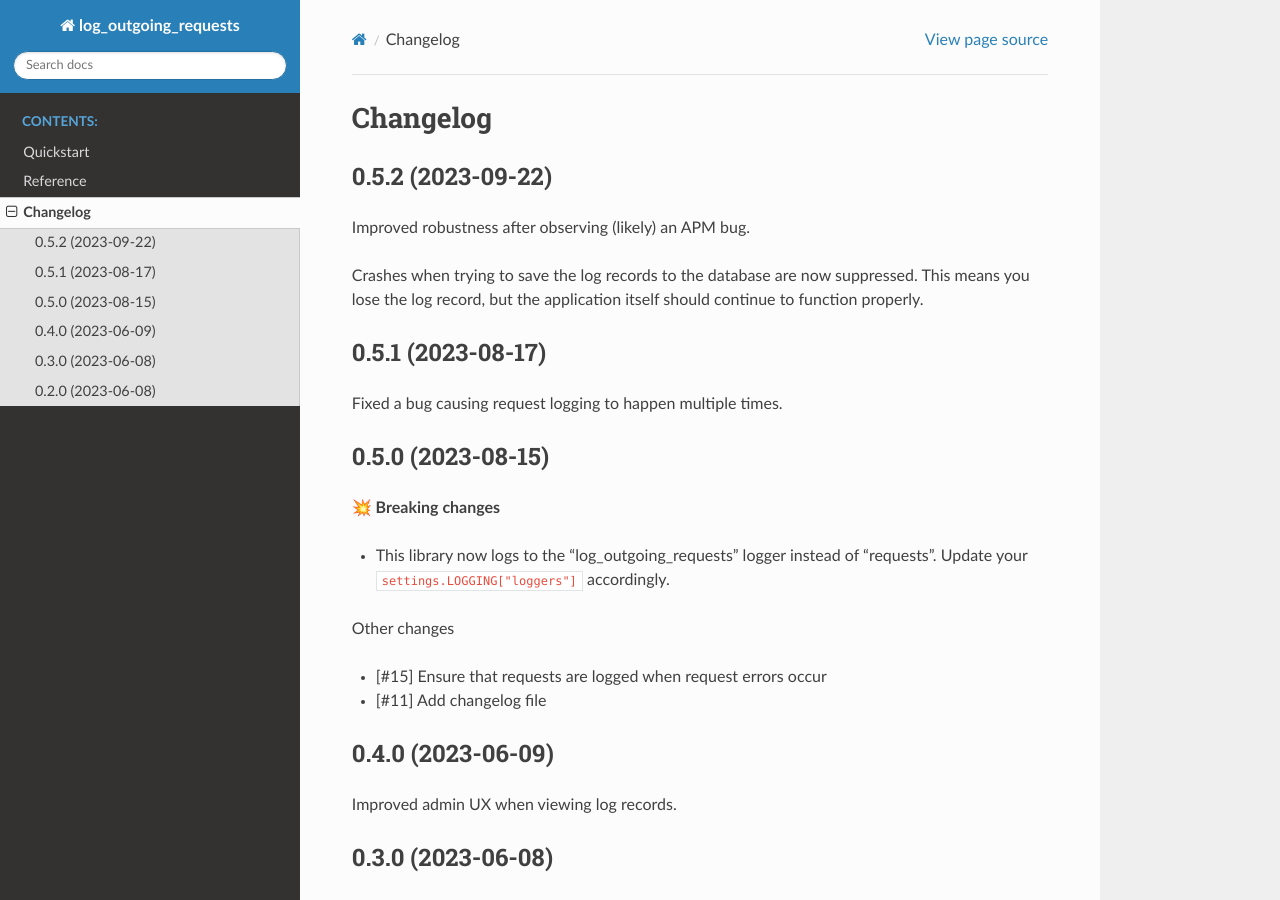
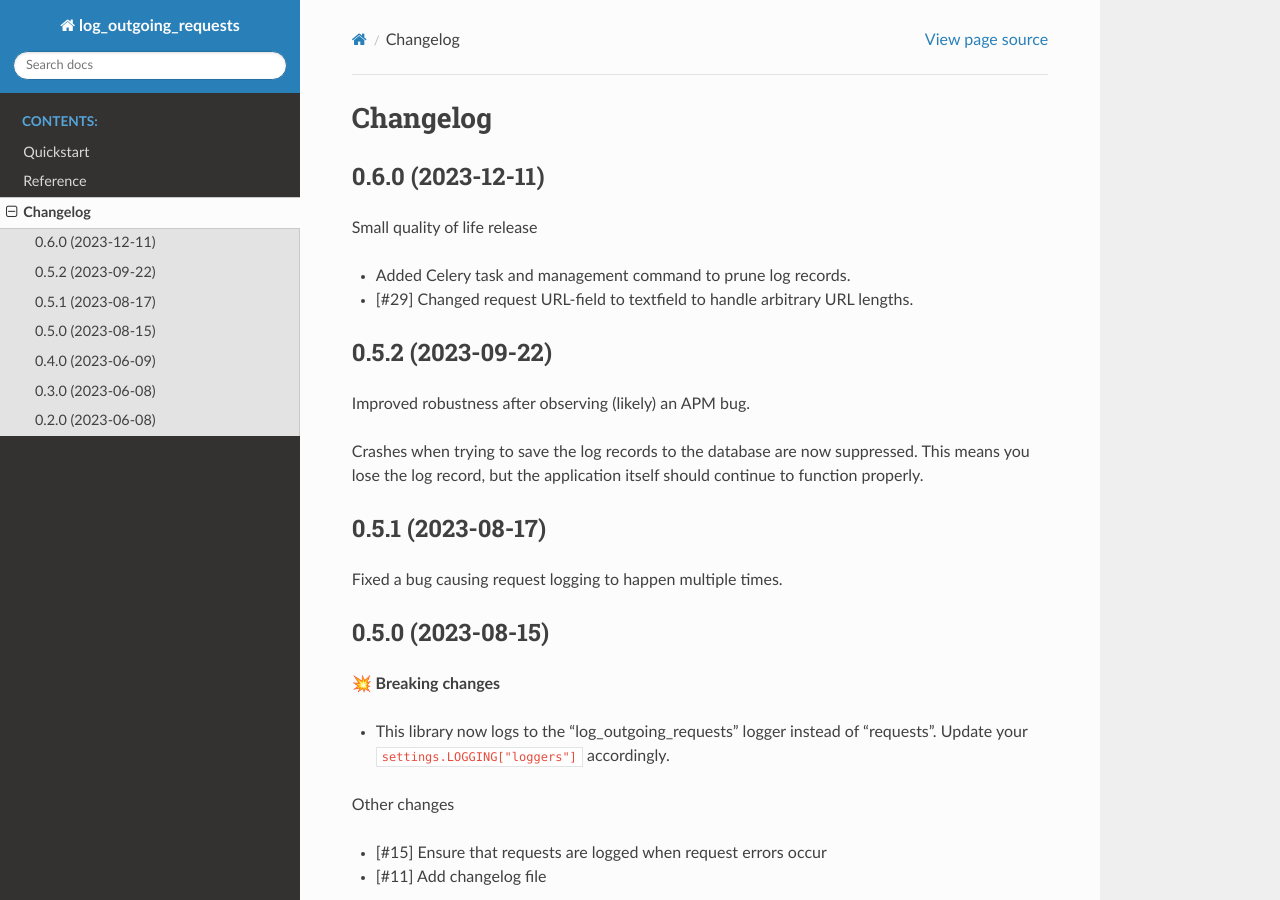
Before and after one commit to maykinmedia/django-log-outgoing-requests, a Sphinx documentation site: the page built from docs/changelog.rst, in a window 1280 px wide and 900 px high. Built offline with Sphinx 7.4.7 and the Read the Docs theme 2.0.0, drawn with Linux system fonts in a browser that asks for light colours.

Commit message:
:bookmark: Bump version to 0.6.0 and update changelog

```diff
--- a/CHANGELOG.rst
+++ b/CHANGELOG.rst
@@ -1,6 +1,14 @@
 =========
 Changelog
 =========
+
+0.6.0 (2023-12-11)
+==================
+
+Small quality of life release
+
+* Added Celery task and management command to prune log records.
+* [#29] Changed request URL-field to textfield to handle arbitrary URL lengths.
 
 0.5.2 (2023-09-22)
 ==================
--- a/README.rst
+++ b/README.rst
@@ -1,7 +1,7 @@
 django-log-outgoing-requests
 =================================================
 
-:Version: 0.5.2
+:Version: 0.6.0
 :Source: https://github.com/maykinmedia/django-log-outgoing-requests
 :Keywords: logging, django, requests
 :PythonVersion: 3.8+
--- a/docs/conf.py
+++ b/docs/conf.py
@@ -26,7 +26,7 @@ copyright = "2023, Maykin Media"
 author = "Maykin Media"
 
 # The full version, including alpha/beta/rc tags
-release = "0.5.2"
+release = "0.6.0"
 
 
 # -- General configuration ---------------------------------------------------
--- a/setup.cfg
+++ b/setup.cfg
@@ -2,7 +2,7 @@
 # see http://setuptools.readthedocs.io/en/latest/setuptools.html#configuring-setup-using-setup-cfg-files
 [metadata]
 name = django-log-outgoing-requests
-version = 0.5.2
+version = 0.6.0
 description = Log outgoing requests made by the requests python library
 long_description = file: README.rst
 url = https://github.com/maykinmedia/django-log-outgoing-requests
```
Also changed, not shown: .bumpversion.cfg.
